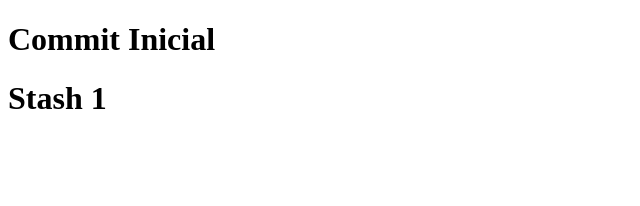
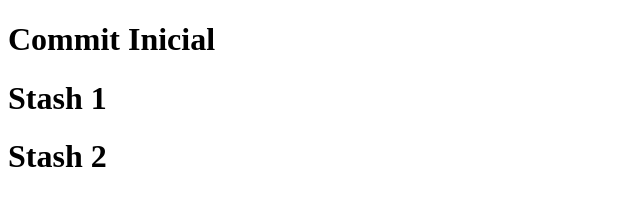
Before and after one commit to mathgomes064/teste_git, a plain HTML site: page index.html in a window 1280 px wide. Shown: the whole page, without its empty margins (0-640 px from the left). Drawn offline with Linux system fonts and the light colour scheme.

Commit message:
feat: stash um e dois

```diff
--- a/index.html
+++ b/index.html
@@ -10,5 +10,6 @@
 
     <h1>Stash 1</h1>
 
+    <h1>Stash 2</h1>
 </body>
 </html>
```
